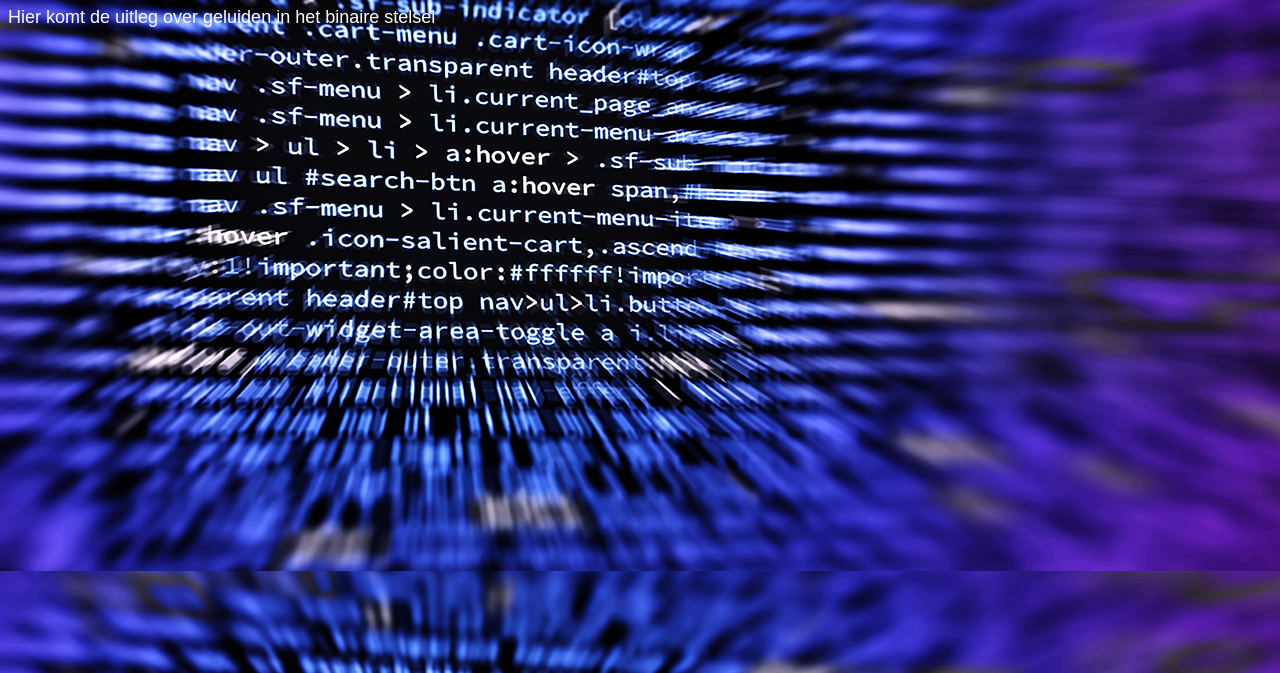
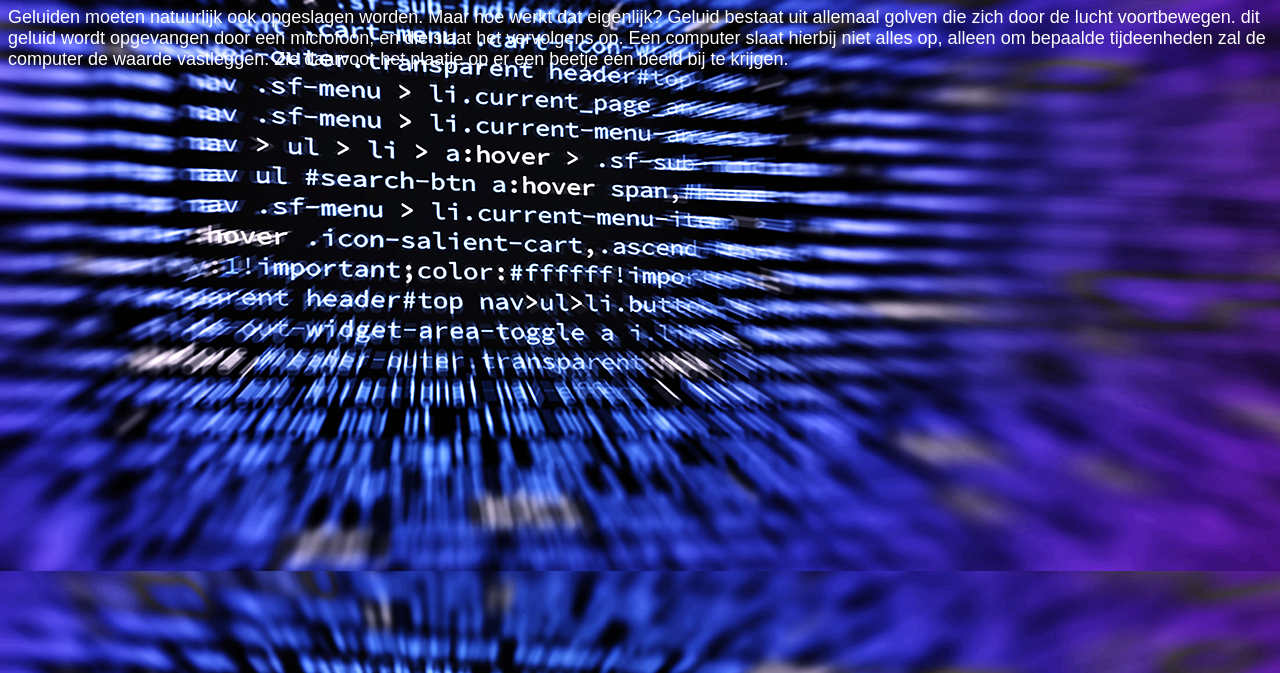
Before and after one commit to XxRoyKillerxX206/XxRoyKillerxX206.github.io, a plain HTML site: page geluidenBinair.html in a window 1280 px wide. Shown: the part 127-800 px from the top of the page. Drawn offline with Linux system fonts and the light colour scheme.

Commit message:
erjierji

```diff
--- a/geluidenBinair.html
+++ b/geluidenBinair.html
@@ -20,7 +20,10 @@
 
         <h1>Geluiden in het Binair Stelsel</h1>
 
-            <p> Hier komt de uitleg over geluiden in het binaire stelsel
+            <p> Geluiden moeten natuurlijk ook opgeslagen worden. Maar hoe werkt dat eigenlijk? Geluid bestaat uit allemaal golven
+                die zich door de lucht voortbewegen. dit geluid wordt opgevangen door een microfoon, en die slaat het vervolgens op. Een computer
+                slaat hierbij niet alles op, alleen om bepaalde tijdeenheden zal de computer de waarde vastleggen. Zie daarvoor het plaatje op er een
+                beetje een beeld bij te krijgen.
             </p>
 
         <br>
```
Also changed, not shown: geluidsample.jpg.
